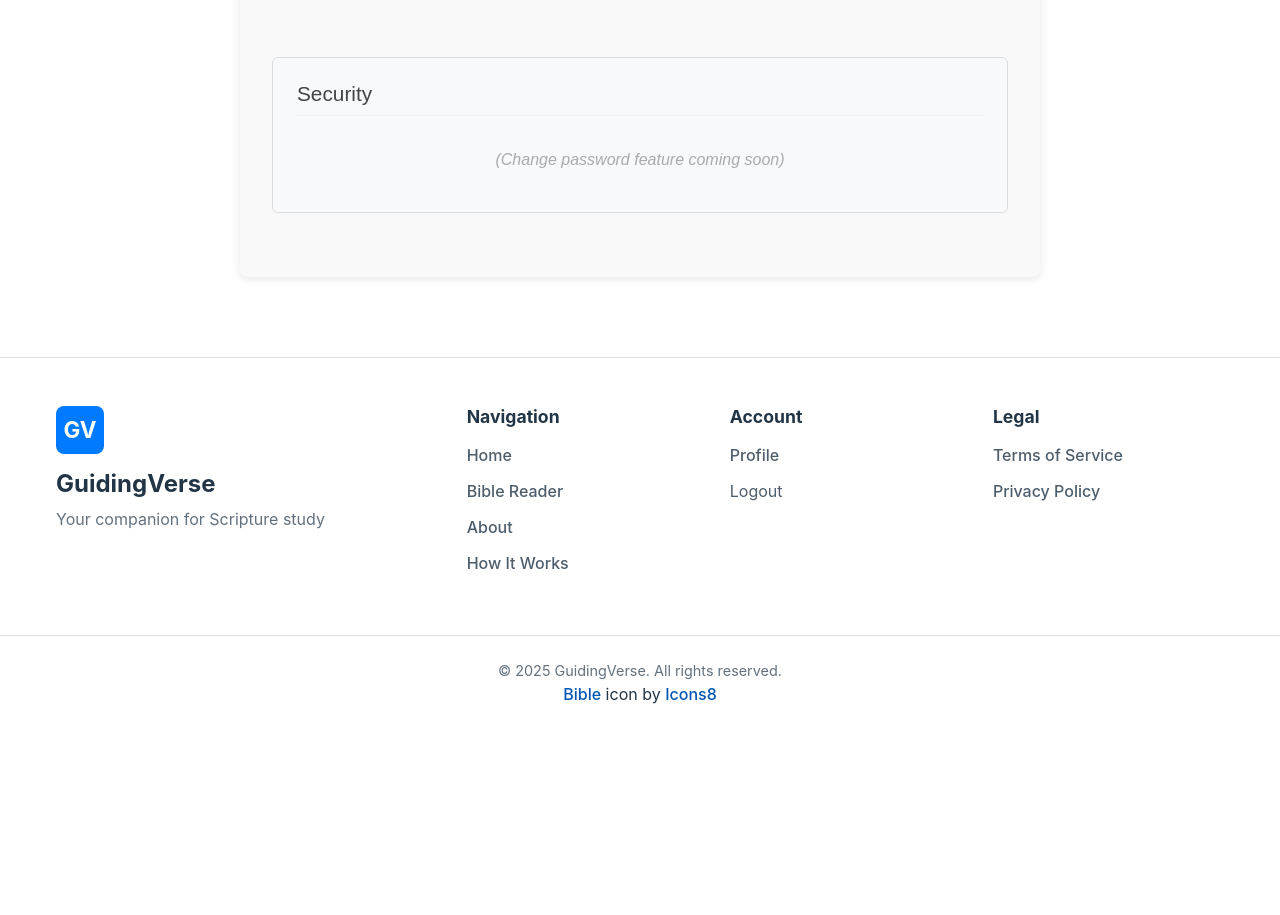
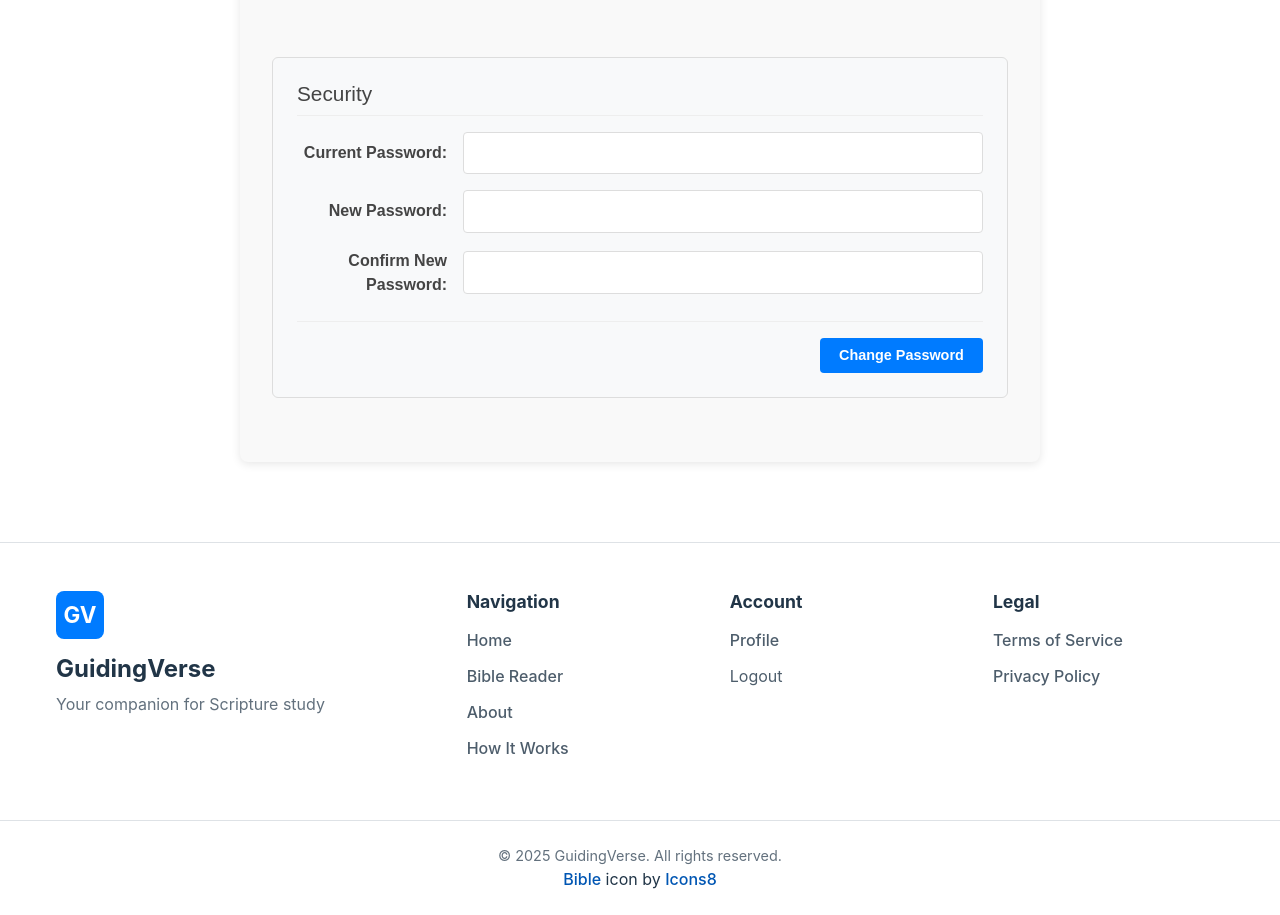
Before and after one commit to Kodyzz1/GuidingVerse, a React (Vite) app in the folder GuidingVerse/: page /profile in a window 1280 px wide. Shown: the part 1020-1935 px from the top of the page. Before the commit the page ends 1750 px from the top, so only its background shows below. Built offline with nearby package versions, Linux system fonts and the light colour scheme; sample sign-in values are in the browser's storage.

Commit message:
server will now store next day VOTD so it doesn't generate an error when served next day. Added password change functionality

```diff
--- a/GuidingVerse/src/features/profile/pages/ProfilePage.jsx
+++ b/GuidingVerse/src/features/profile/pages/ProfilePage.jsx
@@ -52,6 +52,15 @@ function ProfilePage() {
   const [notificationError, setNotificationError] = useState(null);
   const [isSubscribing, setIsSubscribing] = useState(false);
   const [isSendingTest, setIsSendingTest] = useState(false);
+  // ADD: State for password change form
+  const [passwordData, setPasswordData] = useState({
+      currentPassword: '',
+      newPassword: '',
+      confirmNewPassword: ''
+  });
+  const [isChangingPassword, setIsChangingPassword] = useState(false);
+  const [passwordError, setPasswordError] = useState(null);
+  const [passwordSuccess, setPasswordSuccess] = useState(null);
 
   // --- Denominations List (Can be moved to constants file) ---
   const denominations = [
@@ -261,6 +270,79 @@ function ProfilePage() {
     } finally {
         setIsLoading(false);
     }
+  };
+
+  // ADD: Handler for password input changes
+  const handlePasswordInputChange = (event) => {
+      const { name, value } = event.target;
+      setPasswordData(prev => ({ ...prev, [name]: value }));
+      setPasswordError(null); // Clear errors on input change
+      setPasswordSuccess(null); // Clear success message
+  };
+
+  // ADD: Handler for submitting the password change
+  const handleChangePassword = async (event) => {
+      event.preventDefault();
+      setPasswordError(null);
+      setPasswordSuccess(null);
+      setIsChangingPassword(true);
+
+      // Client-side validation
+      if (!passwordData.currentPassword || !passwordData.newPassword || !passwordData.confirmNewPassword) {
+          setPasswordError('Please fill in all password fields.');
+          setIsChangingPassword(false);
+          return;
+      }
+      if (passwordData.newPassword.length < 6) {
+           setPasswordError('New password must be at least 6 characters long.');
+           setIsChangingPassword(false);
+           return;
+      }
+      if (passwordData.newPassword !== passwordData.confirmNewPassword) {
+          setPasswordError('New passwords do not match.');
+          setIsChangingPassword(false);
+          return;
+      }
+      if (passwordData.currentPassword === passwordData.newPassword) {
+            setPasswordError('New password cannot be the same as the current password.');
+            setIsChangingPassword(false);
+            return;
+      }
+
+      try {
+          const token = localStorage.getItem('guidingVerseToken');
+          if (!token) throw new Error('Authentication token not found.');
+
+          const response = await fetch('/api/auth/change-password', {
+              method: 'PUT',
+              headers: {
+                  'Content-Type': 'application/json',
+                  'Authorization': `Bearer ${token}`
+              },
+              body: JSON.stringify({
+                  currentPassword: passwordData.currentPassword,
+                  newPassword: passwordData.newPassword
+                  // No need to send confirmNewPassword to backend
+              })
+          });
+
+          const data = await response.json();
+
+          if (!response.ok) {
+              throw new Error(data.message || 'Failed to change password.');
+          }
+
+          setPasswordSuccess('Password changed successfully!');
+          // Clear the form fields on success
+          setPasswordData({ currentPassword: '', newPassword: '', confirmNewPassword: '' });
+          // Optionally, redirect or display a persistent success message?
+
+      } catch (err) {
+          console.error('[ChangePassword] Error:', err);
+          setPasswordError(err.message || 'An error occurred while changing password.');
+      } finally {
+          setIsChangingPassword(false);
+      }
   };
 
   // --- Notification Subscription Handler ---
@@ -562,10 +644,60 @@ function ProfilePage() {
           )}
       </section>
 
-      {/* --- Security Section (Placeholder) --- */}
+      {/* --- Security Section --- */}
       <section className={styles.profileSection}>
           <h3>Security</h3>
-          <div className={styles.placeholder}>(Change password feature coming soon)</div>
+          {/* Display messages */}
+          {passwordError && <p className={styles.errorMessage}>{passwordError}</p>}
+          {passwordSuccess && <p className={styles.successMessage}>{passwordSuccess}</p>}
+
+          {/* Change Password Form */}
+          <form onSubmit={handleChangePassword}>
+             <div className={styles.formGrid}>
+                <label htmlFor="currentPassword">Current Password:</label>
+                <input
+                    type="password"
+                    id="currentPassword"
+                    name="currentPassword"
+                    value={passwordData.currentPassword}
+                    onChange={handlePasswordInputChange}
+                    className={styles.formInput}
+                    required
+                    autoComplete="current-password"
+                />
+
+                <label htmlFor="newPassword">New Password:</label>
+                <input
+                    type="password"
+                    id="newPassword"
+                    name="newPassword"
+                    value={passwordData.newPassword}
+                    onChange={handlePasswordInputChange}
+                    className={styles.formInput}
+                    required
+                    minLength={6}
+                    autoComplete="new-password"
+                />
+
+                <label htmlFor="confirmNewPassword">Confirm New Password:</label>
+                <input
+                    type="password"
+                    id="confirmNewPassword"
+                    name="confirmNewPassword"
+                    value={passwordData.confirmNewPassword}
+                    onChange={handlePasswordInputChange}
+                    className={styles.formInput}
+                    required
+                    minLength={6}
+                    autoComplete="new-password"
+                />
+             </div>
+              <div className={styles.formActions}>
+                <button type="submit" className={styles.saveButton} disabled={isChangingPassword}>
+                  {isChangingPassword ? 'Changing...' : 'Change Password'}
+                </button>
+             </div>
+          </form>
       </section>
 
     </div>
--- a/GuidingVerse/src/features/profile/pages/ProfilePage.module.css
+++ b/GuidingVerse/src/features/profile/pages/ProfilePage.module.css
@@ -251,6 +251,26 @@
     }
 }
 
+/* Success Message Style */
+.successMessage {
+    color: #155724; /* Bootstrap success text color */
+    background-color: #d4edda; /* Bootstrap success background color */
+    border: 1px solid #c3e6cb; /* Bootstrap success border color */
+    padding: 0.75rem 1.25rem;
+    margin-bottom: 1rem;
+    border-radius: 4px;
+    font-size: 0.9rem;
+}
+
+@media (prefers-color-scheme: dark) {
+    /* ... existing dark mode overrides ... */
+    .successMessage {
+        color: #c3e6cb;
+        background-color: #1c4b27; /* Darker green background */
+        border-color: #28a745;
+    }
+}
+
 /* Notification Button Style */
 .notificationButton {
     /* Reuse some base button styles */
```
Also changed, not shown: 2 other files (tests, documents, lock files or other folders).
